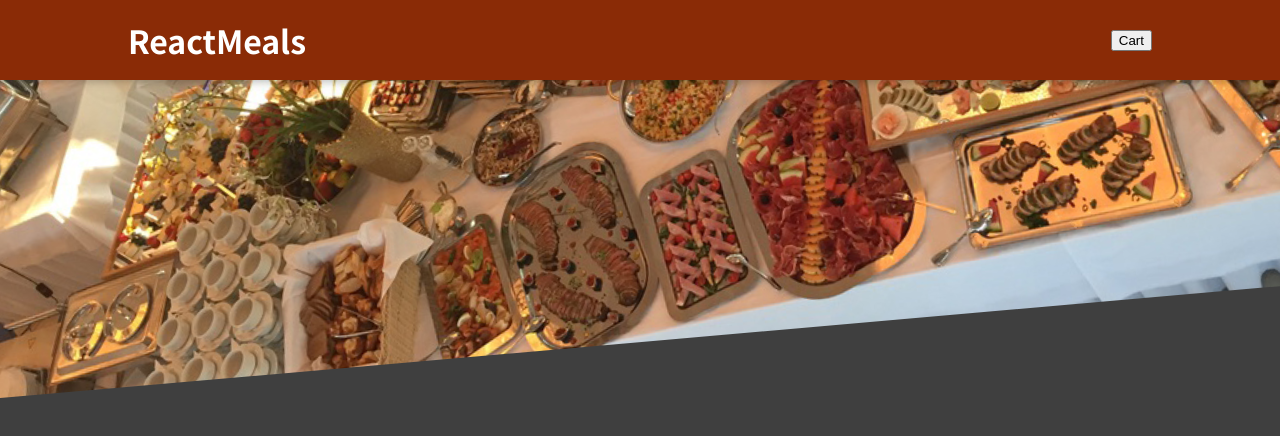
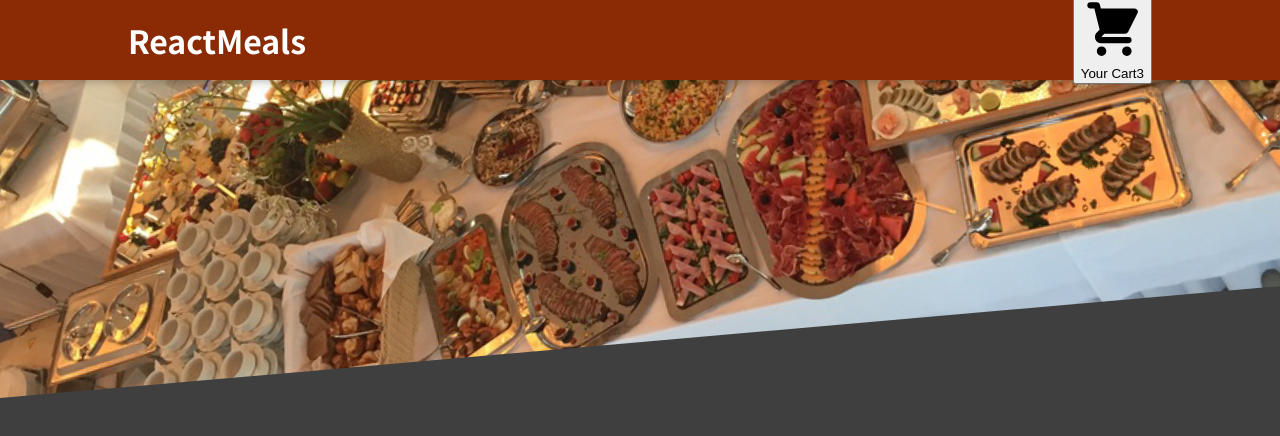
Before and after one commit to minjuice1/Learning_React_by_Maximilian, a React (Create React App) app: page / in a window 1280 px wide. Shown: the top 436 px of the page. Built offline with nearby package versions, Linux system fonts and the light colour scheme.

Commit message:
Add header components

```diff
--- /dev/null
+++ b/src/components/Cart/CartIcon.js
@@ -0,0 +1,13 @@
+const CartIcon = () => {
+	return (
+		<svg
+			xmlns="http://www.w3.org/2000/svg"
+			viewBox="0 0 20 20"
+			fill="currentColor"
+		>
+			<path d="M3 1a1 1 0 000 2h1.22l.305 1.222a.997.997 0 00.01.042l1.358 5.43-.893.892C3.74 11.846 4.632 14 6.414 14H15a1 1 0 000-2H6.414l1-1H14a1 1 0 00.894-.553l3-6A1 1 0 0017 3H6.28l-.31-1.243A1 1 0 005 1H3zM16 16.5a1.5 1.5 0 11-3 0 1.5 1.5 0 013 0zM6.5 18a1.5 1.5 0 100-3 1.5 1.5 0 000 3z" />
+		</svg>
+	);
+};
+
+export default CartIcon;
--- a/src/components/Layout/Header.js
+++ b/src/components/Layout/Header.js
@@ -1,5 +1,6 @@
 import { Fragment } from "react";
 
+import HeaderCartButton from "./HeaderCartButton";
 import mealsImage from "../../assets/meals.jpg";
 import classes from "./Header.module.css";
 
@@ -8,7 +9,7 @@
 		<Fragment>
 			<header className={classes.header}>
 				<h1>ReactMeals</h1>
-				<button>Cart</button>
+				<HeaderCartButton />
 			</header>
 			<div className={classes["main-image"]}>
 				<img src={mealsImage} alt="A table full of delicious food!" />
--- /dev/null
+++ b/src/components/Layout/HeaderCartButton.js
@@ -0,0 +1,16 @@
+import CartIcon from "../Cart/CartIcon";
+import classes from "./HeaderCartButton.module.css";
+
+const HeaderCartButton = (props) => {
+	return (
+		<button classes={classes.button}>
+			<span classes={classes.icon}>
+				<CartIcon />
+			</span>
+			<span>Your Cart</span>
+			<span classes={classes.badge}>3</span>
+		</button>
+	);
+};
+
+export default HeaderCartButton;
--- /dev/null
+++ b/src/components/Layout/HeaderCartButton.module.css
@@ -0,0 +1,59 @@
+.button {
+	cursor: pointer;
+	font: inherit;
+	border: none;
+	background-color: #4d1601;
+	color: white;
+	padding: 0.75rem 3rem;
+	display: flex;
+	justify-content: space-around;
+	align-items: center;
+	border-radius: 25px;
+	font-weight: bold;
+}
+
+.button:hover,
+.button:active {
+	background-color: #2c0d00;
+}
+
+.icon {
+	width: 1.35rem;
+	height: 1.35rem;
+	margin-right: 0.5rem;
+}
+
+.badge {
+	background-color: #b94517;
+	padding: 0.25rem 1rem;
+	border-radius: 25px;
+	margin-left: 1rem;
+	font-weight: bold;
+}
+
+.button:hover .badge,
+.button:active .badge {
+	background-color: #92320c;
+}
+
+.bump {
+	animation: bump 300ms ease-out;
+}
+
+@keyframes bump {
+	0% {
+		transform: scale(1);
+	}
+	10% {
+		transform: scale(0.9);
+	}
+	30% {
+		transform: scale(1.1);
+	}
+	50% {
+		transform: scale(1.15);
+	}
+	100% {
+		transform: scale(1);
+	}
+}
```
